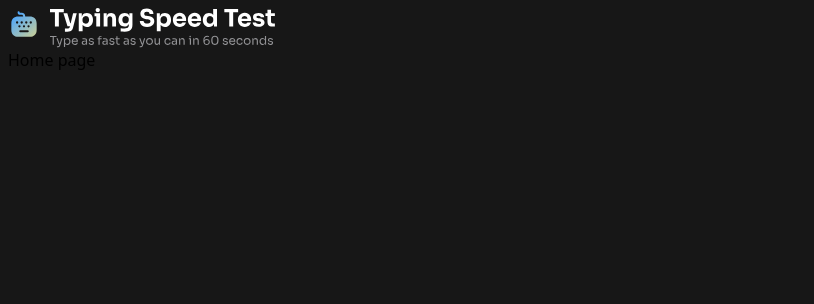
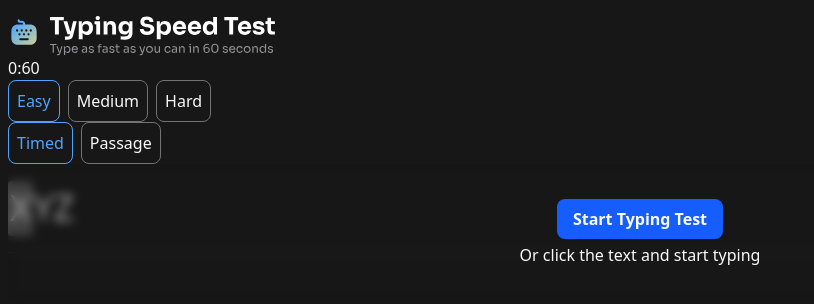
Before and after one commit to ZTanvir/fem-typing-speed-test, a React (Vite) app: page / in a window 1280 px wide. Shown: the top 304 px of the page, without its empty margins (0-814 px from the left). Built offline with nearby package versions, Linux system fonts and the light colour scheme; data requests are answered from the project's data file.

Commit message:
add helper function shuffle that shuffle array of elements

```diff
--- a/src/App.tsx
+++ b/src/App.tsx
@@ -1,7 +1,7 @@
 import "./App.css";
 
 function App() {
-  return <div className="font-sora h-screen bg-neutral-900"></div>;
+  return <div></div>;
 }
 
 export default App;
--- a/src/components/CountDownTimer.tsx
+++ b/src/components/CountDownTimer.tsx
@@ -1,7 +1,7 @@
 import { useEffect, useState } from "react";
 
 type CountDownTimerProps = {
-  mode: "timed" | "passage";
+  mode: string;
   isTestRunning: boolean;
 };
 
@@ -18,6 +18,8 @@ const CountDownTimer = ({ mode, isTestRunning }: CountDownTimerProps) => {
     } else if (mode === "passage") {
       if (mode === "passage") {
         const minute = Math.trunc(second / 60);
+        console.log(minute, second);
+
         const sec = second % 60;
         if (sec >= 0 && sec <= 9) {
           return `${minute}:0${sec}`;
--- a/src/components/OptionList.tsx
+++ b/src/components/OptionList.tsx
@@ -2,15 +2,22 @@ type OptionListProps = {
   option: string;
   setOptions: React.Dispatch<React.SetStateAction<string>>;
   options: string[];
+  isTestRunning: boolean;
 };
 
-const OptionList = ({ option, setOptions, options }: OptionListProps) => {
+const OptionList = ({
+  option,
+  setOptions,
+  options,
+  isTestRunning,
+}: OptionListProps) => {
   return (
     <div>
       <div className="hidden sm:flex sm:flex-row sm:gap-2">
         {options.map((o, index) => (
           <button
-            className={`rounded-lg border p-2 text-blue-400 hover:cursor-pointer hover:border-blue-400 ${option === o ? "border-blue-400 text-blue-400" : "border-neutral-500 text-neutral-50"}`}
+            disabled={isTestRunning}
+            className={`rounded-lg border p-2 text-blue-400 capitalize hover:cursor-pointer hover:border-blue-400 ${option === o ? "border-blue-400 text-blue-400" : "border-neutral-500 text-neutral-50"}`}
             key={index}
             onClick={() => setOptions(o)}
           >
@@ -20,7 +27,8 @@ const OptionList = ({ option, setOptions, options }: OptionListProps) => {
       </div>
       <div>
         <select
-          className="w-full sm:hidden"
+          disabled={isTestRunning}
+          className="w-full rounded border border-neutral-500 bg-neutral-900 p-0.5 text-neutral-100 capitalize sm:hidden"
           value={option}
           onChange={(e) => setOptions(e.target.value)}
         >
--- a/src/layouts/MainLayout.tsx
+++ b/src/layouts/MainLayout.tsx
@@ -4,7 +4,7 @@ import PersonalBest from "../components/PersonalBest";
 
 const MainLayout = () => {
   return (
-    <div className="grid h-screen grid-rows-[auto_1fr] bg-neutral-900 px-2 py-2">
+    <div className="font-sora grid h-screen grid-rows-[auto_1fr] bg-neutral-900 px-2 py-4">
       <header className="flex items-start justify-between">
         <Logo />
         <PersonalBest />
--- a/src/pages/home/HomePage.tsx
+++ b/src/pages/home/HomePage.tsx
@@ -1,4 +1,69 @@
+import { useEffect, useState } from "react";
+import OptionList from "../../components/OptionList";
+import CountDownTimer from "../../components/CountDownTimer";
+import TestScreen from "../../components/TestScreen";
+import helperFunctions from "../../utils/helperFunctions";
+import type { Question } from "../../types/api";
+
 const HomePage = () => {
-  return <div>Home page</div>;
+  const [difficulty, setDifficulty] = useState("easy");
+  const [mode, setMode] = useState("timed");
+  const [question, setQuestion] = useState<null | string>(null);
+  const [isTestRunning, setIsTestRunning] = useState(false);
+
+  console.log(difficulty, mode);
+
+  useEffect(() => {
+    async function fetchQuestion(difficultyType: string) {
+      const response = await fetch(`http://localhost:3000/${difficultyType}`);
+
+      if (response.ok) {
+        const data = await response.json();
+        console.log("data", data);
+
+        const shuffledData: Question[] = helperFunctions.shuffle(data);
+        console.log("shuffle", shuffledData);
+        if (shuffledData.length > 0) {
+          setQuestion(shuffledData[0].text);
+        }
+      }
+    }
+    fetchQuestion(difficulty);
+  }, [difficulty]);
+
+  return (
+    <div>
+      <div>
+        <div>
+          <CountDownTimer
+            key={mode}
+            mode={mode}
+            isTestRunning={isTestRunning}
+          />
+        </div>
+        <div>
+          <OptionList
+            option={difficulty}
+            setOptions={setDifficulty}
+            options={["easy", "medium", "hard"]}
+            isTestRunning={isTestRunning}
+          />
+          <OptionList
+            option={mode}
+            setOptions={setMode}
+            options={["timed", "passage"]}
+            isTestRunning={isTestRunning}
+          />
+        </div>
+      </div>
+      <div>
+        <TestScreen
+          question="XYZ"
+          isTestRunning={isTestRunning}
+          setIsTestRunning={setIsTestRunning}
+        />
+      </div>
+    </div>
+  );
 };
 export default HomePage;
--- /dev/null
+++ b/src/types/api.ts
@@ -0,0 +1,4 @@
+export type Question = {
+  id: string;
+  text: string;
+};
--- /dev/null
+++ b/src/utils/helperFunctions.ts
@@ -0,0 +1,11 @@
+// Optimized O(n) Shuffle
+const shuffle = <T>(array: T[]): T[] => {
+  const result = [...array];
+  for (let i = result.length - 1; i > 0; i--) {
+    const j = Math.floor(Math.random() * (i + 1));
+    [result[i], result[j]] = [result[j], result[i]];
+  }
+  return result;
+};
+
+export default { shuffle };
```
Also changed, not shown: 1 other file (tests, documents, lock files or other folders).
